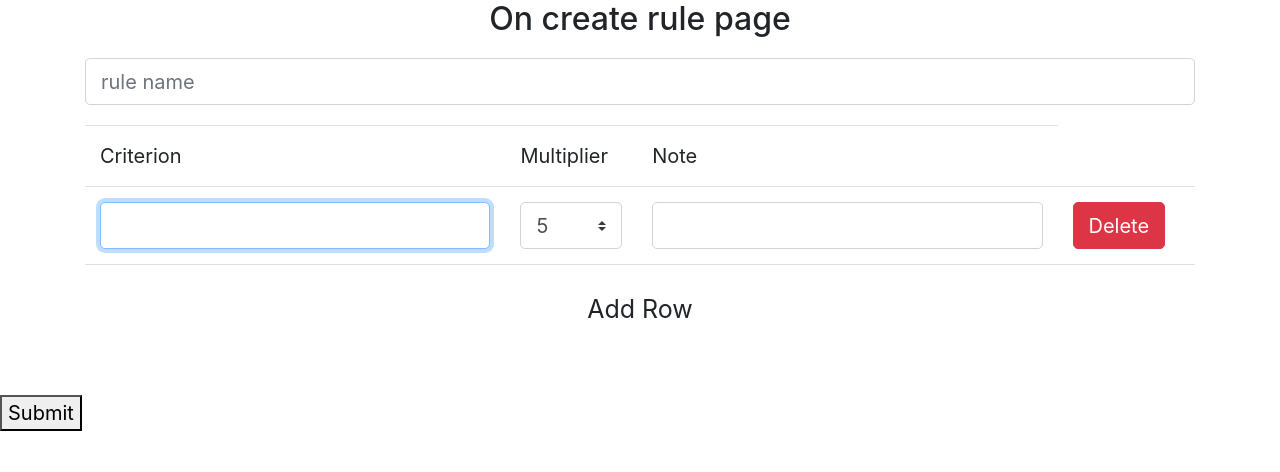
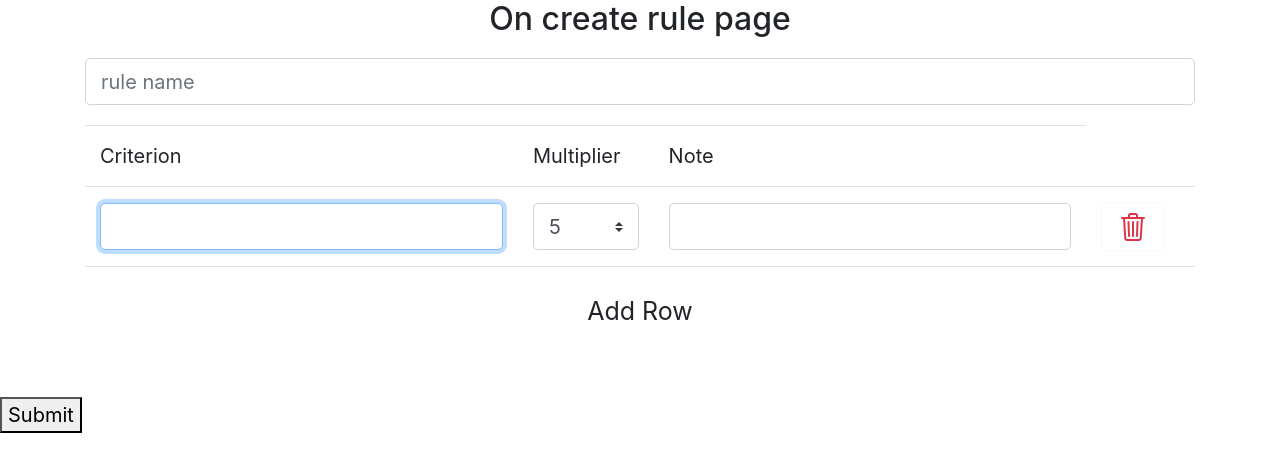
Before and after one commit to koleaby4/smart-choice, a Flask app: template templates/rule_details.html in a window 1280 px wide. Shown: the part 70-542 px from the top of the page. Run offline with Flask 2, Linux system fonts and the light colour scheme; the template is opened without the code that fills it, so the values that code supplies are empty; some libraries are stand-ins or nearby versions.

Commit message:
Use delete icon on rule_details.html

```diff
--- a/templates/rule_details.html
+++ b/templates/rule_details.html
@@ -43,7 +43,7 @@
             `;
         cols += `<td><input type="text" class="form-control" name="note${counter}"/></td>`;
 
-        cols += '<td><input type="button" class="ibtnDel btn btn-md btn-danger" value="Delete" onclick="deleteRow(this)"></td>';
+        cols += '<td><ion-icon name="trash-outline" onclick="deleteRow(this)" size="large" class="delete-comparison btn btn-md btn-light" ></ion-icon></td>';
 
         newRow.innerHTML = cols;
         document.querySelector('#criteria_table tbody').appendChild(newRow)
@@ -57,8 +57,8 @@
         <input id="rule_id" name="rule_id" type="hidden" value="">
         <input type="text" name="rule_name" id="rule_name" class="form-control" placeholder="rule name" required />
 
-        <table id="criteria_table" class="table criteria">
-            <thead>
+        <table id="criteria_table" class="table table-hover criteria">
+            <thead class="thead-light">
                 <tr>
                     <td>Criterion</td>
                     <td>Multiplier</td>
```
